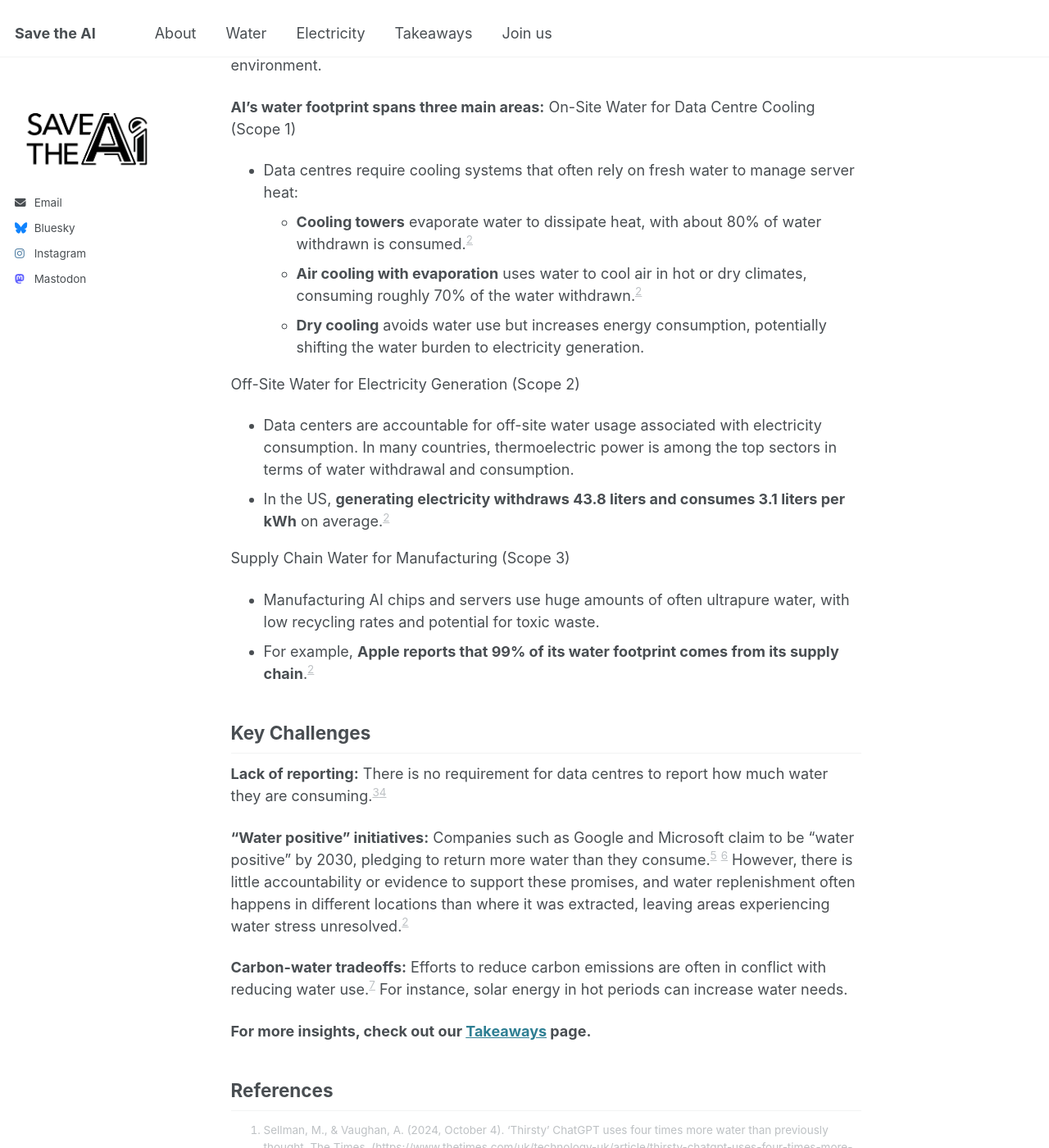
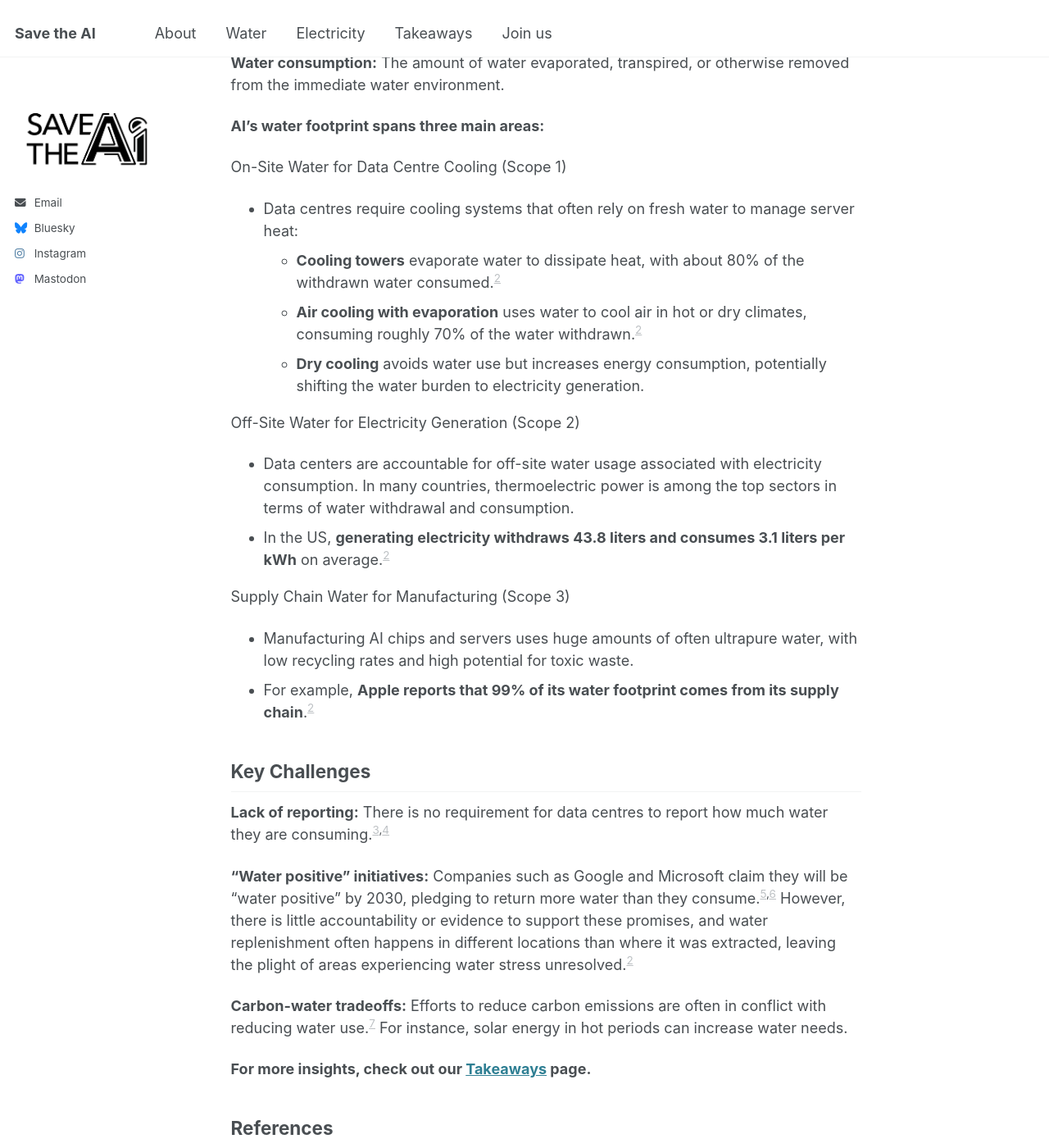
Before and after one commit to JustSustainabilityDesign/savetheAI, a Jekyll site: the page built from _pages/water.md, in a window 1280 px wide and 1400 px high, scrolled down 784 px. Shown: the whole window at 82% size. Built offline with Jekyll 4.4.1, drawn with Linux system fonts in a browser that asks for light colours; some of the changed text lies outside the part shown.

Commit message:
Update water.md

```diff
--- a/_pages/water.md
+++ b/_pages/water.md
@@ -5,11 +5,11 @@
 ---
 Every time you use an AI chatbot like ChatGPT, it consumes water. Using ChatGPT’s latest model, GPT-4:
 - Writing a **100-word email consumes about 500ml of water** (17 oz).[^1]
-- **10 to 50 queries consume about 2 litres** of water.[^2]
+- **10 to 50 queries consume about 2 litres** of water (½ gallon).[^2]
 
 Additionally, training a model like GPT-3 in Microsoft’s US data centres can consume 5.4 million litres of water.[^2] Given that the latest model GPT-4 is larger and more advanced, it’s likely that its numbers are even higher.
 
-The global AI demand in 2027 is projected to require 4.2 and 6.6. billion cubic meters of water withdrawal, surpassing the annual water use of 4 - 6 countries the size of Denmark, or about half of the United Kingdom’s total annual withdrawals.[^2]
+The global AI demand in 2027 is projected to require 4.2 and 6.6. billion cubic meters of water withdrawal, surpassing the annual water use of 4–6 countries the size of Denmark, or about half of the United Kingdom’s total annual withdrawals.[^2]
 
 This hidden water cost comes from the infrastructure needed to power and cool AI systems and the manufacturing of chips and servers. What’s more, the water used often has to be drinking quality because impurities can damage the servers.[^2]
 
@@ -17,12 +17,14 @@
 Understanding AI’s water impact requires distinguishing between water withdrawal and water consumption.
 
 **Water withdrawal:** Freshwater taken from the ground or surface water sources and used temporarily or permanently for industrial purposes.
+
 **Water consumption:** The amount of water evaporated, transpired, or otherwise removed from the immediate water environment.
 
 **AI’s water footprint spans three main areas:**
+
 On-Site Water for Data Centre Cooling (Scope 1)
 - Data centres require cooling systems that often rely on fresh water to manage server heat:
-  - **Cooling towers** evaporate water to dissipate heat, with about 80% of water withdrawn is consumed.[^2]
+  - **Cooling towers** evaporate water to dissipate heat, with about 80% of the withdrawn water consumed.[^2]
   - **Air cooling with evaporation** uses water to cool air in hot or dry climates, consuming roughly 70% of the water withdrawn.[^2]
   - **Dry cooling** avoids water use but increases energy consumption, potentially shifting the water burden to electricity generation.
 
@@ -31,13 +33,13 @@
 - In the US, **generating electricity withdraws 43.8 liters and consumes 3.1 liters per kWh** on average.[^2]
 
 Supply Chain Water for Manufacturing (Scope 3)
-- Manufacturing AI chips and servers use huge amounts of often ultrapure water, with low recycling rates and potential for toxic waste.
+- Manufacturing AI chips and servers uses huge amounts of often ultrapure water, with low recycling rates and high potential for toxic waste.
 - For example, **Apple reports that 99% of its water footprint comes from its supply chain**.[^2]
 
 ## Key Challenges
-**Lack of reporting:** There is no requirement for data centres to report how much water they are consuming.[^3][^4]
+**Lack of reporting:** There is no requirement for data centres to report how much water they are consuming.[^3]<sup>,</sup>[^4]
 
-**“Water positive” initiatives:** Companies such as Google and Microsoft claim to be “water positive” by 2030, pledging to return more water than they consume.[^5] [^6] However, there is little accountability or evidence to support these promises, and water replenishment often happens in different locations than where it was extracted, leaving areas experiencing water stress unresolved.[^2]
+**“Water positive” initiatives:** Companies such as Google and Microsoft claim they will be “water positive” by 2030, pledging to return more water than they consume.[^5]<sup>,</sup>[^6] However, there is little accountability or evidence to support these promises, and water replenishment often happens in different locations than where it was extracted, leaving the plight of areas experiencing water stress unresolved.[^2]
 
 **Carbon-water tradeoffs:** Efforts to reduce carbon emissions are often in conflict with reducing water use.[^7] For instance, solar energy in hot periods can increase water needs.
 
```
